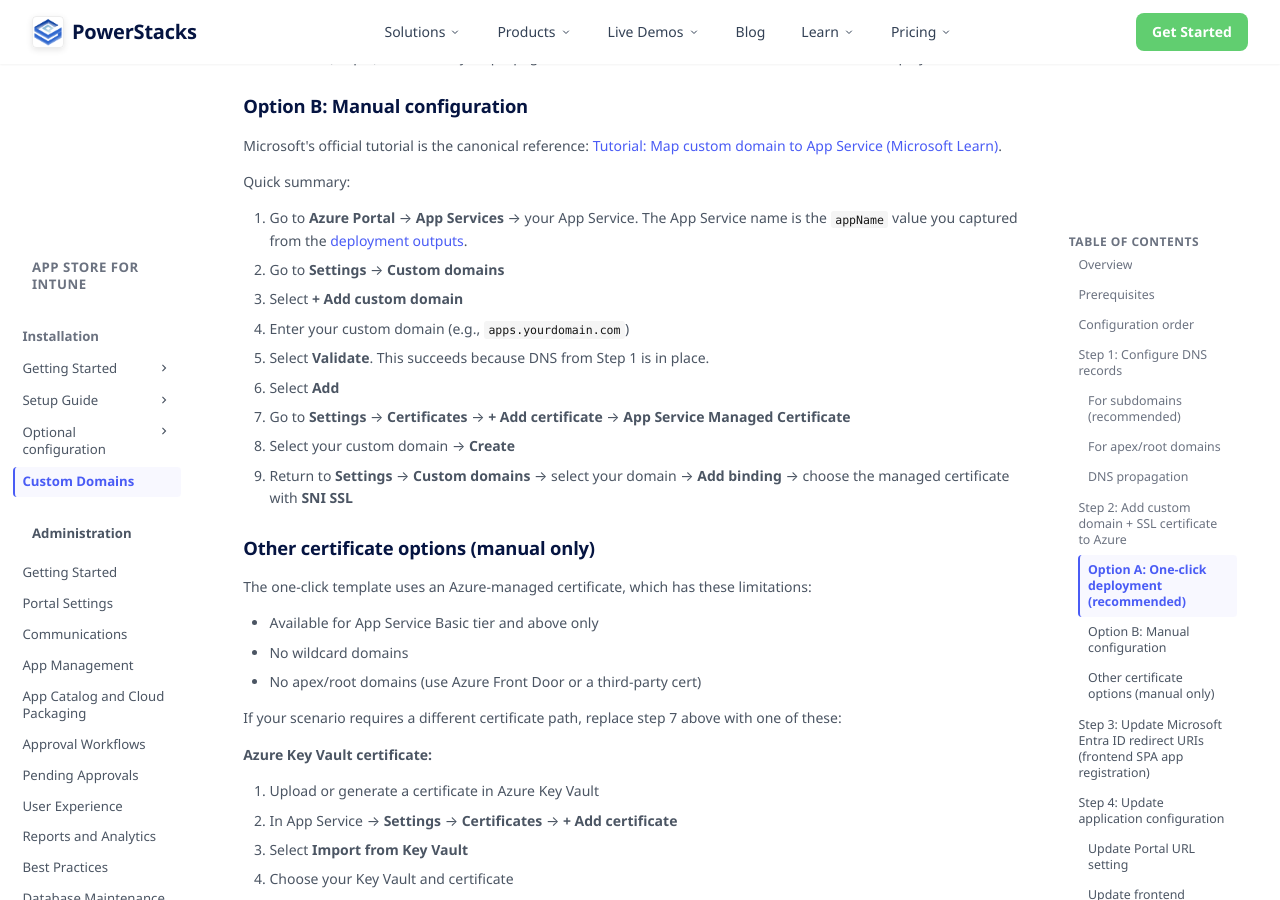
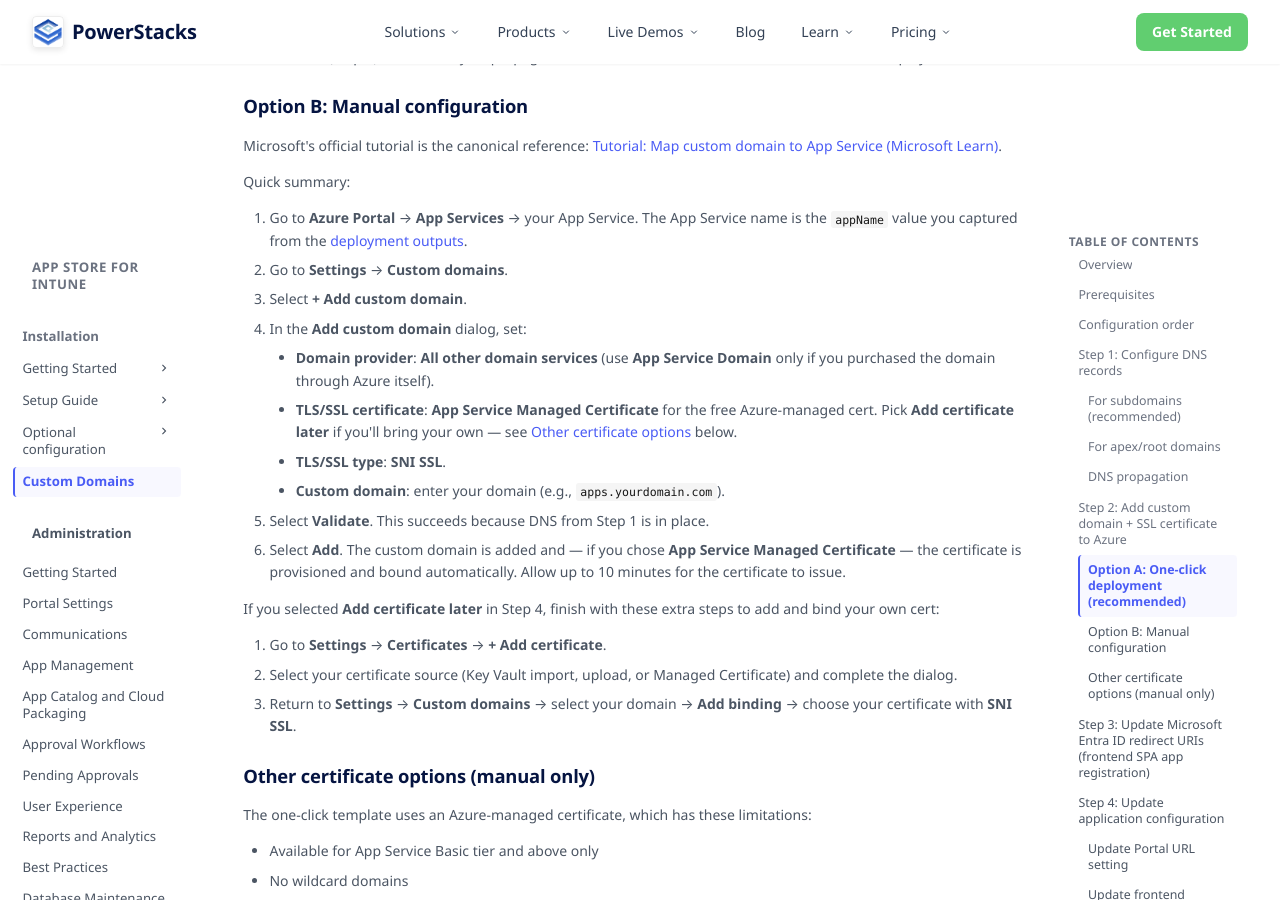
Before and after one commit to powerstacks-corp/powerstacks-docs, an MkDocs documentation site: the page built from docs/app-store-for-intune/administration/custom-domains.md, in a window 1280 px wide and 900 px high, scrolled down 2569 px. Built offline with MkDocs 1.6.1 and Material for MkDocs 9.7.7, drawn with Linux system fonts in a browser that asks for light colours.

Commit message:
app-store docs: walk through every field in the Add custom domain dialog
The old steps jumped from "Select + Add custom domain" straight to
"Enter your custom domain" and didn't mention the other fields in
the modern Azure Portal dialog (Domain provider, TLS/SSL certificate,
TLS/SSL type). The dialog also bundles certificate provisioning into
the same flow now, so the previous Steps 7-9 (separate cert + binding
flow) are only needed if you pick "Add certificate later."

- Expand Step 4 into a sub-list naming each dialog field with the
  recommended value.
- Reframe Steps 7-9 as conditional — only follow them if you chose
  "Add certificate later" in Step 4. The happy-path (Managed Cert +
  SNI SSL) is now a single Add click.

```diff
--- a/docs/app-store-for-intune/administration/custom-domains.md
+++ b/docs/app-store-for-intune/administration/custom-domains.md
@@ -102,14 +102,21 @@
 Quick summary:
 
 1. Go to **Azure Portal** → **App Services** → your App Service. The App Service name is the `appName` value you captured from the [deployment outputs](../installation/setup-guide/deploy-to-azure.md#capture-the-deployment-outputs).
-2. Go to **Settings** → **Custom domains**
-3. Select **+ Add custom domain**
-4. Enter your custom domain (e.g., `apps.yourdomain.com`)
+2. Go to **Settings** → **Custom domains**.
+3. Select **+ Add custom domain**.
+4. In the **Add custom domain** dialog, set:
+    - **Domain provider**: **All other domain services** (use **App Service Domain** only if you purchased the domain through Azure itself).
+    - **TLS/SSL certificate**: **App Service Managed Certificate** for the free Azure-managed cert. Pick **Add certificate later** if you'll bring your own — see [Other certificate options](#other-certificate-options-manual-only) below.
+    - **TLS/SSL type**: **SNI SSL**.
+    - **Custom domain**: enter your domain (e.g., `apps.yourdomain.com`).
 5. Select **Validate**. This succeeds because DNS from Step 1 is in place.
-6. Select **Add**
-7. Go to **Settings** → **Certificates** → **+ Add certificate** → **App Service Managed Certificate**
-8. Select your custom domain → **Create**
-9. Return to **Settings** → **Custom domains** → select your domain → **Add binding** → choose the managed certificate with **SNI SSL**
+6. Select **Add**. The custom domain is added and — if you chose **App Service Managed Certificate** — the certificate is provisioned and bound automatically. Allow up to 10 minutes for the certificate to issue.
+
+If you selected **Add certificate later** in Step 4, finish with these extra steps to add and bind your own cert:
+
+7. Go to **Settings** → **Certificates** → **+ Add certificate**.
+8. Select your certificate source (Key Vault import, upload, or Managed Certificate) and complete the dialog.
+9. Return to **Settings** → **Custom domains** → select your domain → **Add binding** → choose your certificate with **SNI SSL**.
 
 ### Other certificate options (manual only)
 
```
